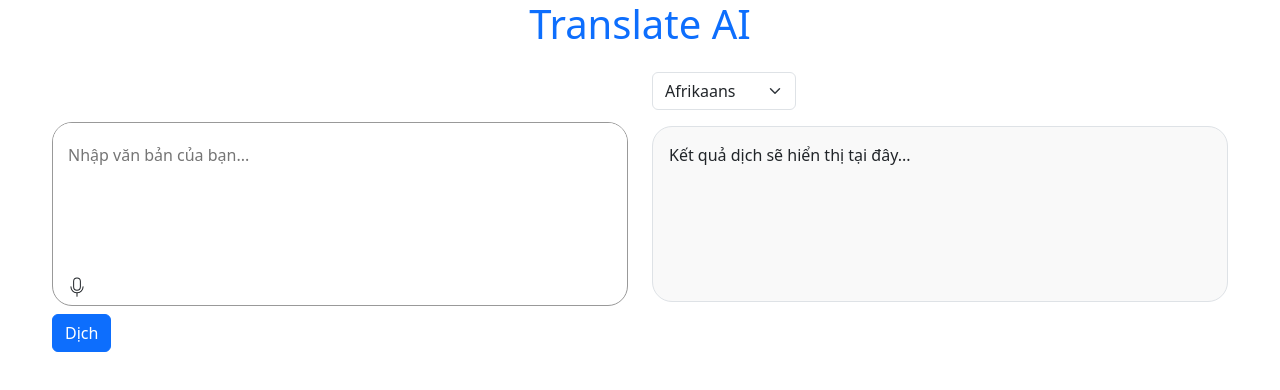
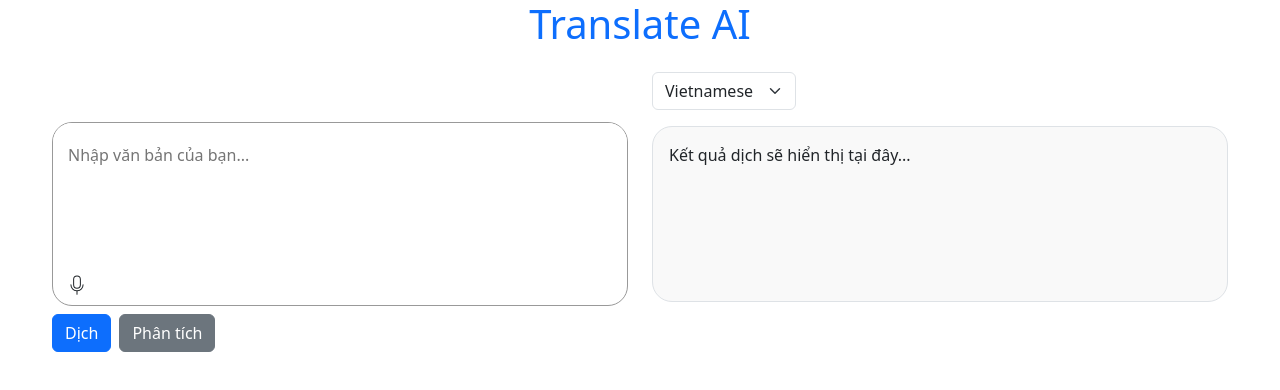
Before and after one commit to anishere/LanguagueProcessingSystem, a React (Vite) app: page / in a window 1280 px wide. Shown: the top 390 px of the page. Built offline with nearby package versions, Linux system fonts and the light colour scheme.

Commit message:
them chuc nang phan tich van ban và cải thiện selector của useTranslate

```diff
--- a/src/App.css
+++ b/src/App.css
@@ -71,33 +71,35 @@ textarea {
 
 .icon-microphone svg {
   width: 30px;
+  margin-bottom: 4px;
 }
 
 .icon-microphone:hover {
   width: 30px;
   border-radius: 100%;
-  background-color: rgb(169 175 182);
+  background-color: #f5f5f5;
 }
 
 .icon-speakerIn {
-  right: 28px;
-  bottom: 6px;
+  left: 70px;
+  bottom: 5px;
   font-size: 1.35rem;
   cursor: pointer;
 }
 
 .icon-speakerIn svg {
   width: 30px;
+  margin-bottom: 4px;
 }
 
 .icon-speakerIn:hover {
   width: 30px;
   border-radius: 100%;
-  background-color: rgb(169 175 182);
+  background-color: #f5f5f5;
 }
 
 .icon-speakerOut {
-  right: 14px;
+  left: 14px;
   bottom: 2px;
   font-size: 1.35rem;
   cursor: pointer;
@@ -105,13 +107,20 @@ textarea {
 
 .icon-speakerOut svg {
   width: 30px;
+  margin-bottom: 4px;
 }
 
 .icon-speakerOut:hover {
   width: 30px;
   border-radius: 100%;
-  background-color: rgb(169 175 182);
+  background-color: #f5f5f5;
 }
+
+.AnalysisResults {
+  border-radius: 10px;
+}
+
+/* animation */
 
 /* animation microphone */
 .icon-microphone {
@@ -163,8 +172,8 @@ textarea {
 
 .playing-text {
   position: absolute;
-  top: -22px;
-  left: 10px;
+  bottom: 5px;
+  left: 124px;
   font-size: 12px;
   background: rgba(255, 69, 0, 0.9);
   color: white;
--- a/src/App.jsx
+++ b/src/App.jsx
@@ -10,6 +10,9 @@ import LoadingOverlay from "./components/LoadingOverlay";
 import TranslateButton from "./components/TranslateButton";
 import useClear from "./hooks/useClear";
 import { Bounce, ToastContainer } from "react-toastify";
+import useAnalyze from "./hooks/useAnalyze";
+import AnalyzeButton from "./components/AnalyzeButton";
+import AnalysisResults from "./components/AnalysisResults";
 
 function App() {
   const {
@@ -21,18 +24,21 @@ function App() {
     setTargetLang,
     isLoading,
     handleTranslate,
+    setTargetLangFull,
   } = useTranslate(); // Sử dụng custom hook
 
   const {isRecording, detectVoice, startRecording, stopRecording, isLoading: isLoadingRecord, setDetectVoice} = useSpeechToText(setInputText); // ✅ Sử dụng custom hook
 
-  const { handleClear } = useClear({ setInputText, setOutputText, setDetectVoice });
+  const { setAnalysisResult, analysisResult, isAnalyzing, handleAnalyze, totalLength } = useAnalyze();
+
+  const { handleClear } = useClear({ setInputText, setOutputText, setDetectVoice, setAnalysisResult });
 
   const outputRef = useRef(null);
 
   return (
     <div className="container">
       <h1 className="text-center text-primary mb-4">Translate AI</h1>
-      {(isLoading || isLoadingRecord) && <LoadingOverlay />}
+      {(isLoading || isLoadingRecord || isAnalyzing) && <LoadingOverlay />}
       <div className="row">
         <InputTextArea
           inputText={inputText}
@@ -45,11 +51,17 @@ function App() {
           outputRef={outputRef}
         />
         <div className="col-md-6">
-          <LanguageSelector targetLang={targetLang} setTargetLang={setTargetLang} />
+          <LanguageSelector targetLang={targetLang} setTargetLang={setTargetLang} setTargetLangFull={setTargetLangFull}  />
           <OutputText targetLang={targetLang} outputText={outputText} isLoading={isLoading} outputRef={outputRef} />
         </div>
       </div>
+
       <TranslateButton handleTranslate={handleTranslate} isLoading={isLoading} />
+
+      <AnalyzeButton handleAnalyze={() => handleAnalyze(inputText)} isAnalyzing={isAnalyzing} />
+
+      {analysisResult.length > 0 && <AnalysisResults analysisResult={analysisResult} totalLength={totalLength} />}
+
       <ToastContainer
         position="top-right"
         autoClose={5000}
--- a/src/api/apis.js
+++ b/src/api/apis.js
@@ -48,7 +48,7 @@ export const speechToText = async (audioBlob) => {
   }
 };
 
-export const textToSpeech = async (text, lang) => {
+export const textToSpeech = async (text, lang = "vi") => {
   try {
     const response = await axiosInstance.post(
       "/textToSpeechAI/textToSpeech",
--- /dev/null
+++ b/src/components/AnalysisResults.jsx
@@ -0,0 +1,29 @@
+import PropTypes from "prop-types";
+
+const AnalysisResults = ({ analysisResult, totalLength }) => {
+  return (
+    <div className="border AnalysisResults p-3 mt-3">
+      <h5>Kết quả phân tích ngôn ngữ:</h5>
+      {analysisResult.length === 0 ? (
+        <p className="text-muted">Không có dữ liệu.</p>
+      ) : (
+        <ul>
+          {analysisResult.map((item, index) => (
+            <li key={index}>
+              <strong>{item.name} ({item.code})</strong>: {item.text}
+              <span className="text-muted"> ({item.charCount} ký tự - {item.percentage}%)</span>
+            </li>
+          ))}
+        </ul>
+      )}
+      <p className="mt-2"><strong>Tổng số ký tự hợp lệ:</strong> {totalLength}</p>
+    </div>
+  );
+};
+
+AnalysisResults.propTypes = {
+  analysisResult: PropTypes.array.isRequired, // ✅ Định nghĩa prop kết quả phân tích
+  totalLength: PropTypes.number.isRequired,  // ✅ Tổng số ký tự hợp lệ
+};
+
+export default AnalysisResults;
--- /dev/null
+++ b/src/components/AnalyzeButton.jsx
@@ -0,0 +1,16 @@
+import PropTypes from "prop-types";
+
+const AnalyzeButton = ({ handleAnalyze, isAnalyzing }) => {
+  return (
+    <button className="btn btn-secondary mx-2 mt-2" onClick={handleAnalyze}>
+      {isAnalyzing ? "Đang phân tích..." : "Phân tích"}
+    </button>
+  );
+};
+
+AnalyzeButton.propTypes = {
+  handleAnalyze: PropTypes.func.isRequired,
+  isAnalyzing: PropTypes.bool.isRequired,
+};
+
+export default AnalyzeButton;
--- a/src/components/LanguageSelector.jsx
+++ b/src/components/LanguageSelector.jsx
@@ -3,12 +3,16 @@ import React from "react";
 import languages from "../settings/languagesCode";
 import PropTypes from "prop-types";
 
-const LanguageSelector = ({ targetLang, setTargetLang }) => {
+const LanguageSelector = ({ targetLang = 'vi', setTargetLang, setTargetLangFull = 'vietnamese' }) => {
   return (
     <select
       className="form-select selectLan mb-md-3 mb-2 mt-2 mt-md-0"
       value={targetLang}
-      onChange={(e) => setTargetLang(e.target.value)}
+      onChange={(e) => {
+        const selectedOption = e.target.options[e.target.selectedIndex]; // ✅ Lấy option được chọn
+        setTargetLang(e.target.value); // ✅ Lưu code (value)
+        setTargetLangFull(selectedOption.text); // ✅ Lưu name (tên ngôn ngữ)
+      }}
     >
       {languages.map((lang) => (
         <option key={lang.name} value={lang.code}>
@@ -22,6 +26,7 @@ const LanguageSelector = ({ targetLang, setTargetLang }) => {
 LanguageSelector.propTypes = {
   targetLang: PropTypes.string.isRequired,      // Chuỗi văn bản nhập vào
   setTargetLang: PropTypes.func.isRequired,     // Hàm cập nhật văn bản
+  setTargetLangFull: PropTypes.func.isRequired,
 };
 
 export default LanguageSelector;
--- /dev/null
+++ b/src/hooks/useAnalyze.js
@@ -0,0 +1,69 @@
+import { useState } from "react";
+import { analyzeLanguage } from "../api/apis"; // ✅ Import API phân tích ngôn ngữ
+import { Bounce, toast } from "react-toastify";
+
+// ✅ Hàm loại bỏ ký tự đặc biệt & khoảng trắng
+const removeSpecialCharacters = (text) => {
+  return text.replace(/[.,:;#@$%^&*()_+={}[\]<>?/\\|"'\-—\s]/g, "");
+};
+
+const useAnalyze = () => {
+  const [analysisResult, setAnalysisResult] = useState([]); // ✅ Lưu kết quả phân tích
+  const [isAnalyzing, setIsAnalyzing] = useState(false); // ✅ Trạng thái đang phân tích
+  const [totalLength, setTotalLength] = useState(0); // ✅ Tổng ký tự hợp lệ
+
+  const handleAnalyze = async (text) => {
+    if (!text.trim()) {
+      toast.error('Không có văn bản để phân tích', {
+        position: "top-right",
+        autoClose: 5000,
+        hideProgressBar: false,
+        closeOnClick: false,
+        pauseOnHover: true,
+        draggable: true,
+        progress: undefined,
+        theme: "light",
+        transition: Bounce,
+        });
+      return;
+    }
+
+    try {
+      setIsAnalyzing(true);
+      console.log("🔍 Đang phân tích ngôn ngữ...");
+
+      const detectedLanguages = await analyzeLanguage(text);
+
+      if (!detectedLanguages.length) {
+        console.warn("⚠ Không nhận diện được ngôn ngữ.");
+        setAnalysisResult([]);
+        setIsAnalyzing(false);
+        return;
+      }
+
+      // ✅ Loại bỏ ký tự đặc biệt & tính tổng số ký tự hợp lệ
+      const cleanedText = removeSpecialCharacters(text);
+      const totalChars = cleanedText.length;
+      setTotalLength(totalChars);
+
+      console.log(`📊 Tổng số ký tự hợp lệ: ${totalChars}`);
+
+      // ✅ Tính phần trăm từng ngôn ngữ
+      const analyzedResult = detectedLanguages.map((lang) => {
+        const langChars = removeSpecialCharacters(lang.text).length;
+        const percentage = totalChars > 0 ? ((langChars / totalChars) * 100).toFixed(2) : 0;
+        return { ...lang, charCount: langChars, percentage };
+      });
+
+      setAnalysisResult(analyzedResult);
+    } catch (error) {
+      console.error("❌ Lỗi khi phân tích ngôn ngữ:", error);
+    } finally {
+      setIsAnalyzing(false);
+    }
+  };
+
+  return { setAnalysisResult, analysisResult, isAnalyzing, handleAnalyze, totalLength };
+};
+
+export default useAnalyze;
--- a/src/hooks/useClear.js
+++ b/src/hooks/useClear.js
@@ -1,8 +1,9 @@
-const useClear = ({ setInputText, setOutputText, setDetectVoice }) => {
+const useClear = ({ setInputText, setOutputText, setDetectVoice, setAnalysisResult }) => {
     const handleClear = () => {
       if (setInputText) setInputText("");
       if (setOutputText) setOutputText("");
       if (setDetectVoice) setDetectVoice(""); // ✅ Xóa luôn detectVoice nếu có
+      if (setAnalysisResult) setAnalysisResult([]);
     };
 
     return { handleClear };
--- a/src/hooks/useTranslate.js
+++ b/src/hooks/useTranslate.js
@@ -2,22 +2,34 @@
 import { useState } from "react";
 import { translateText } from "../api/apis";
 import useSpeechToText from "./useSpeechToText";
+import { Bounce, toast } from "react-toastify";
 
 const useTranslate = () => {
   const [inputText, setInputText] = useState("");
   const [outputText, setOutputText] = useState("");
-  const [targetLang, setTargetLang] = useState("vietnamese");
+  const [targetLang, setTargetLang] = useState("vi");
   const [isLoading, setIsLoading] = useState(false);
   const [detectedVoice, setDetectedVoice] = useState();
+  const [targetLangFull, setTargetLangFull] = useState("vietnamese")
 
   const handleTranslate = async () => {
     if (!inputText.trim()) {
-      alert("Vui lòng nhập văn bản để dịch!");
+      toast.error('Không có văn bản để dịch', {
+        position: "top-right",
+        autoClose: 5000,
+        hideProgressBar: false,
+        closeOnClick: false,
+        pauseOnHover: true,
+        draggable: true,
+        progress: undefined,
+        theme: "light",
+        transition: Bounce,
+        });
       return;
     }
     try {
       setIsLoading(true);
-      const result = await translateText(inputText, targetLang);
+      const result = await translateText(inputText, targetLangFull);
       setOutputText(result);
     } catch (error) {
       alert("Đã xảy ra lỗi khi dịch văn bản!");
@@ -35,6 +47,8 @@ const useTranslate = () => {
     setTargetLang,
     isLoading,
     handleTranslate,
+    setTargetLangFull,
+    targetLangFull
   };
 };
 
```
